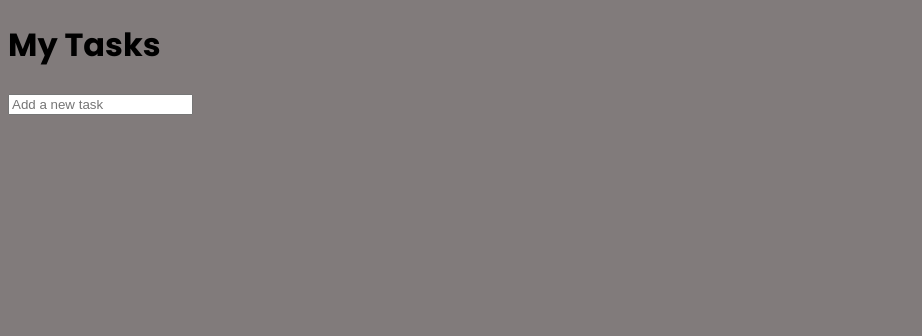
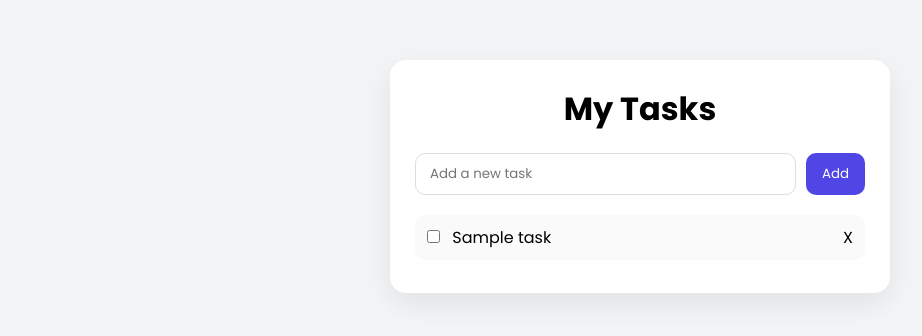
Before and after one commit to EkaterinaLegalovaCH/ToDoList, a Flask app: template templates/index.html in a window 1280 px wide. Shown: the top 336 px of the page, without its empty margins (0-922 px from the left). Run offline with Flask 3, Linux system fonts and the light colour scheme; the template is opened without the code that fills it: most values are stand-ins (such as "Sample title", 1, 10 or a date in 2020).

Commit message:
added finctionaliti to add tasks and to display tasks

```diff
--- a/app.py
+++ b/app.py
@@ -1,12 +1,48 @@
-from flask import Flask, render_template
+from flask import Flask, render_template, request, redirect
+import sqlite3
+import os
+
+BASE_DIR = os.path.abspath(os.path.dirname(__file__))
+DATABASE = os.path.join(BASE_DIR, "database", "tasks.db")
+
 
 app = Flask(__name__)
+
+def init_db():
+    with sqlite3.connect(DATABASE) as conn:
+        conn.execute("""
+            CREATE TABLE IF NOT EXISTS tasks (
+                id INTEGER PRIMARY KEY AUTOINCREMENT,
+                title TEXT NOT NULL,
+                completed INTEGER DEFAULT 0
+            )
+        """)
+
+
+def get_tasks():
+    with sqlite3.connect(DATABASE) as conn:
+        tasks = conn.execute("SELECT * FROM tasks").fetchall()
+    return tasks
+
+def add_task(title):
+    with sqlite3.connect(DATABASE) as conn:
+        conn.execute("INSERT INTO tasks (title) VALUES (?)", (title,))
 
 
 @app.route("/")
 def index():
-    return render_template("index.html")
+    tasks = get_tasks()
+    return render_template("index.html", tasks=tasks)
 
+@app.route("/add", methods=["POST"])
+def add():
+    title = request.form.get("title")
+
+    if title:
+        add_task(title)
+
+    return redirect("/")
 
 if __name__ == "__main__":
+    init_db()
     app.run(debug=True)
--- a/static/css/style.css
+++ b/static/css/style.css
@@ -1,4 +1,84 @@
+* {
+    box-sizing: border-box;
+    font-family: "Poppins", sans-serif;
+    margin: 0;
+    padding: 0;
+}
+
 body {
-    background: #817b7b;
-    font-family: "Poppins", sans-serif;
+    background: #f3f4f6;
+    display: flex;
+    justify-content: center;
+    margin-top: 60px;
 }
+
+.app {
+    width: 100%;
+    max-width: 500px;
+    background: white;
+    padding: 25px;
+    border-radius: 16px;
+    box-shadow: 0 10px 30px rgba(0, 0, 0, 0.08);
+}
+
+.header {
+    margin-bottom: 20px;
+    text-align: center;
+}
+
+.task-form {
+    display: flex;
+    gap: 10px;
+    margin-bottom: 20px;
+}
+
+.task-form input {
+    flex: 1;
+    padding: 10px 14px;
+    border-radius: 10px;
+    border: 1px solid #ddd
+}
+
+.task-form button {
+    background: #4f46e5;
+    color: white;
+    border: none;
+    padding: 10px 16px;
+    border-radius: 10px;
+    cursor: pointer;
+    transition: 0.2s;
+}
+
+.task-form button:hover {
+    opacity: 0.9;
+}
+
+.task-list {
+    list-style: none;
+}
+
+.task-item {
+    display: flex;
+    justify-content: space-between;
+    align-items: center;
+    background: #fafafa;
+    padding: 10px 12px;
+    border-radius: 10px;
+    margin-bottom: 8px;
+}
+
+.task-item input {
+    margin-right: 8px;
+}
+
+.delete-btn {
+    background: none;
+    border: none;
+    cursor: pointer;
+    font-size: 16px;
+}
+
+.task-item input:checked + span {
+    text-decoration: line-through;
+    opacity: 0.5;
+}
--- a/static/js/main.js
+++ b/static/js/main.js
@@ -0,0 +1 @@
+console.log("JS loaded");
--- a/templates/index.html
+++ b/templates/index.html
@@ -16,14 +16,35 @@
         <header class="header">
             <h1>My Tasks</h1>
         </header>
-        <form id="task-form" class="task-form">
+        <form method="POST" action="/add" id="task-form" class="task-form">
             <input
                 type="text"
+                name="title"
                 id="task-input"
                 placeholder="Add a new task"
                 required
             />
+            <button type="submit">Add</button>
         </form>
+
+        <ul id="task-list" class="task-list">
+
+            {% for task in tasks %}
+
+            <li class="task-item">
+                <label>
+                    <input type="checkbox"/>
+                    <span>{{ task[1] }}</span>
+                </label>
+                <button class="delete-btn">X</button>
+            </li>
+
+            {% endfor %}
+
+        </ul>
+
+        <script src="{{url_for('static', filename='js/main.js')}}"></script>
+
     </div>
 </body>
 </html>
```
Also changed, not shown: database/tasks.db.
